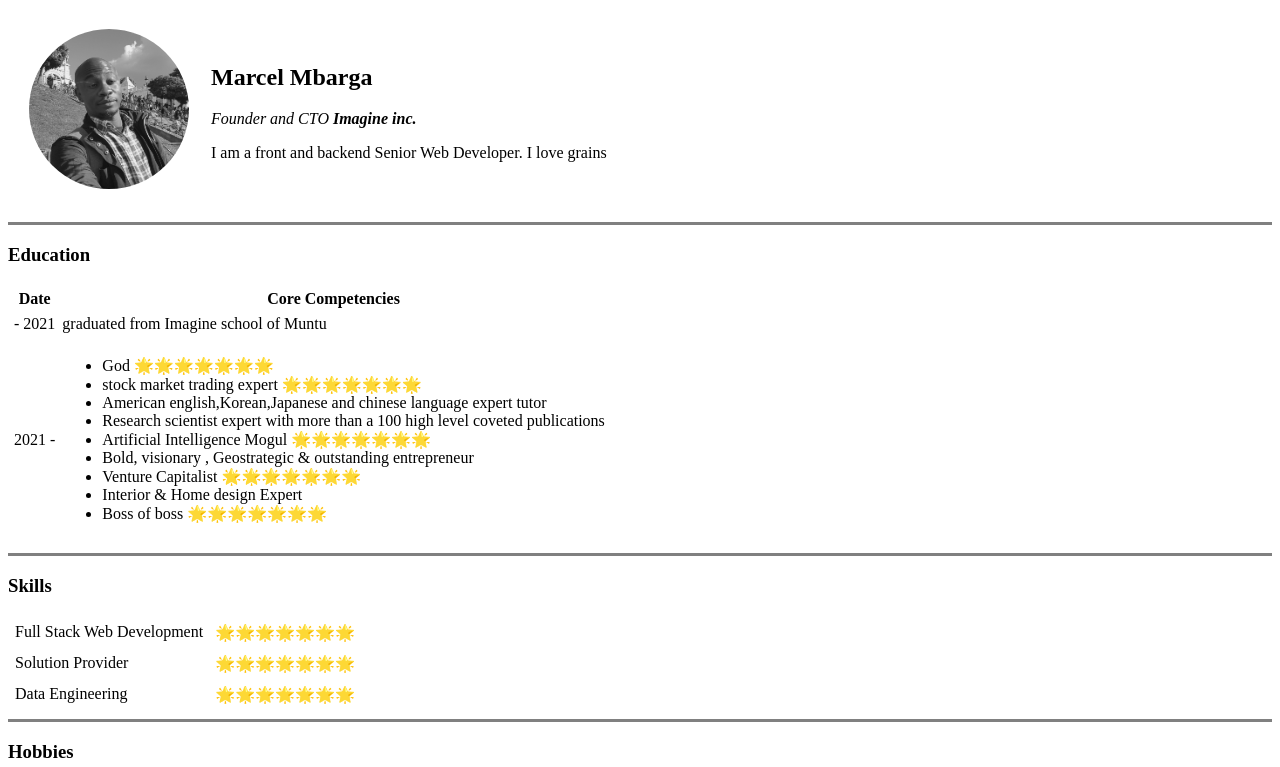
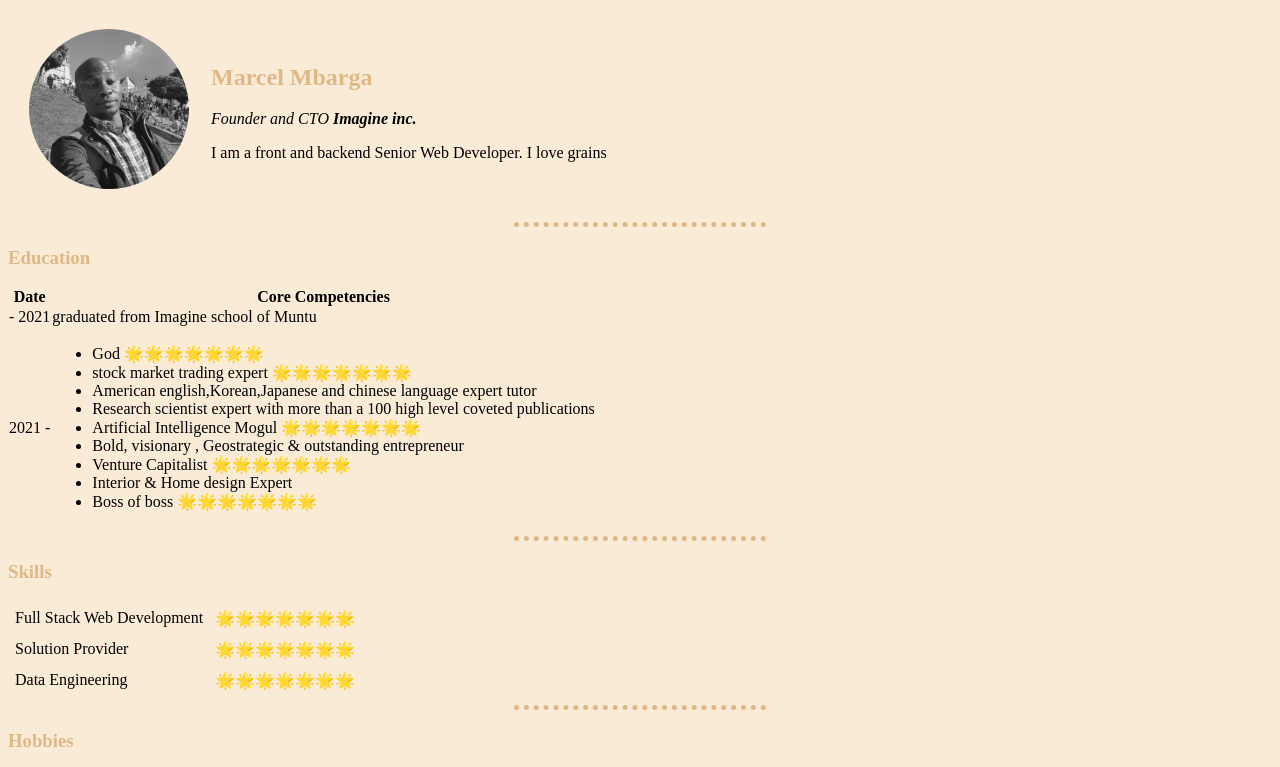
Before and after one commit to marcelmbarga/MyCV, a plain HTML site: page index.html in a window 1280 px wide. Shown: the top 767 px of the page. Drawn offline with Linux system fonts and the light colour scheme.

Commit message:
Updated personal pages
with better css

```diff
--- /dev/null
+++ b/css/styles.css
@@ -0,0 +1,19 @@
+body {
+    background-color: antiquewhite;
+}
+
+h1,h2,h3 {
+    color: burlywood;
+}
+
+/* h3 {
+    color: royalblue;
+} */
+
+hr {
+    background-color: antiquewhite;
+    border-color: burlywood;
+    border-style: dotted none none;
+    border-width: 5px;
+    width: 20%;
+}
--- a/index.html
+++ b/index.html
@@ -4,8 +4,27 @@
     <meta charset="UTF-8">
     <meta name="viewport" content="width=device-width, initial-scale=1.0">
     <title>Marcel's Personal Site</title>
+    <link rel="stylesheet" href="css/styles.css">
 </head>
-<body>
+
+<!-- <style>
+    body{
+        background-color: antiquewhite;
+    }
+    h3 {
+        color: royalblue;
+    }
+    hr {
+        background-color: antiquewhite;
+        border-color: burlywood;
+        border-style: dotted none none ;
+        border-width: 5px;
+        width: 20%;
+    } -->
+
+</style>
+
+<body >
     <table cellspacing='20'>
         <tr>
             <td><img src="Marcel.png" alt="Marcel Personal Site"></td>
@@ -17,7 +36,7 @@
     </table>
     <hr size= 3 noshade>
     <h3>Education</h3>
-    <table cellspacing='5'>
+    <table cellspacing='0 0 20'>
         <tr>
             <th>Date</th>
             <th>Core Competencies</th>
```
Also changed, not shown: contact.html (+2 -3 lines), Marcel.jpg (added), Profile.jpeg (added).
